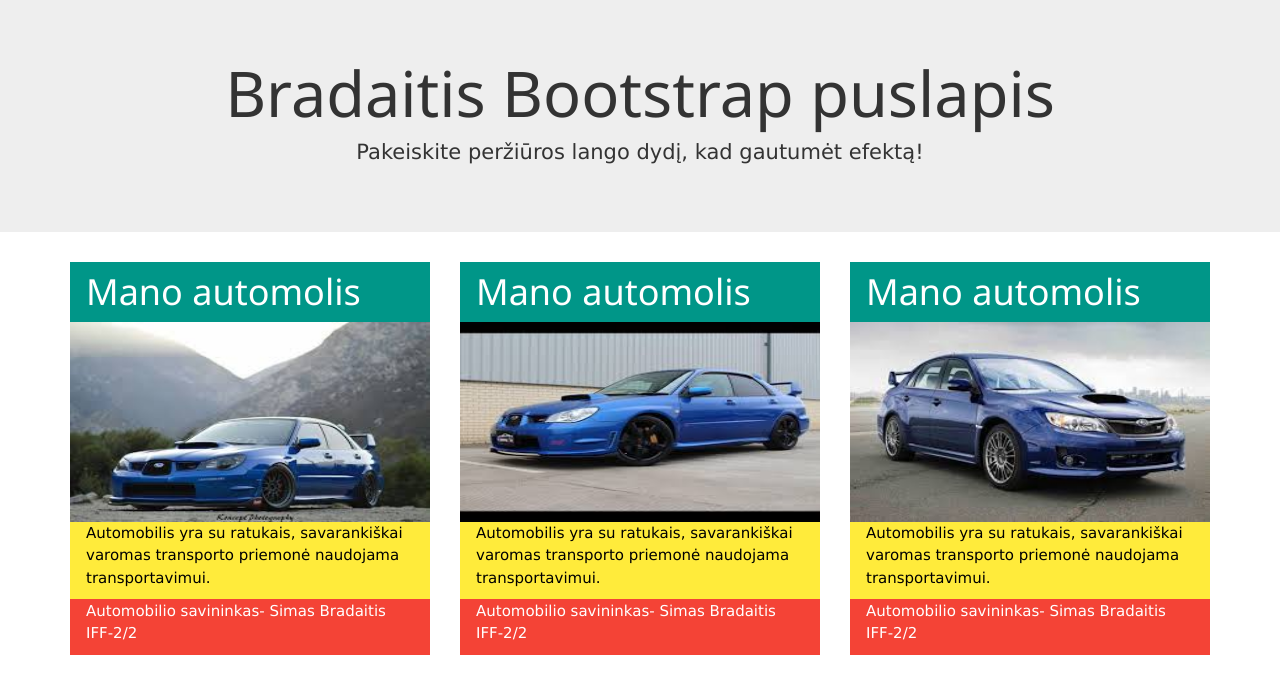
After one commit to simasbra/KTU_Kompiuteriu_Tinklai_ir_Internetines_Technologijos, a PHP site: page /bootstrap_automobilis.html in a window 1280 px wide. The commit adds this page. Shown: the top 694 px of the page. Run offline with PHP 8.4, Linux system fonts and the light colour scheme.

Commit message:
lab2 web done

```diff
--- a/Laboratorinis2/automobilis.html
+++ b/Laboratorinis2/automobilis.html
@@ -7,8 +7,10 @@
 	</head>
 
 	<body>
-		<h1>Mano automobilis</h1>
-		<img src="car1.jpg" alt="Car" style="width:100%">
+		<div class="w3-container w3-teal">
+			<h1>Mano automobilis</h1>
+		</div>
+		<img src="car1.jpeg" alt="Car" style="width:100%">
 		<div class="w3-container">
 			<p>Automobilis yra su ratukais, savarankiškai varomas transporto priemonė naudojama transportavimui.</p>
 		</div>
--- /dev/null
+++ b/Laboratorinis2/bootstrap_automobilis.html
@@ -0,0 +1,59 @@
+<!DOCTYPE html>
+<html lang="en">
+	<head>
+		<title>Bootstrap bandymai</title>
+		<meta charset="utf-8">
+		<meta name="viewport" content="width=device-width, initial-scale=1">
+		<link rel="stylesheet" href="http://maxcdn.bootstrapcdn.com/bootstrap/3.3.7/css/bootstrap.min.css">
+		<link rel="stylesheet" href="http://www.w3schools.com/lib/w3.css">
+		<script src="https://ajax.googleapis.com/ajax/libs/jquery/1.12.4/jquery.min.js"></script>
+		<script src="http://maxcdn.bootstrapcdn.com/bootstrap/3.3.7/js/bootstrap.min.js"></script>
+	</head>
+
+	<body>
+		<div class="jumbotron text-center">
+			<h1>Bradaitis Bootstrap puslapis</h1>
+			<p>Pakeiskite peržiūros lango dydį, kad gautumėt efektą!</p>
+		</div>
+		<div class="container">
+			<div class="row">
+				<div class="col-sm-4">
+					<div class="w3-container w3-teal">
+						<h1>Mano automolis</h1>
+					</div>
+					<img src="car1.jpeg" alt="Car" style="width:100%; height:200px;">
+					<div class="w3-container w3-yellow">
+						<p>Automobilis yra su ratukais, savarankiškai varomas transporto priemonė naudojama transportavimui.</p>
+					</div>
+					<div class="w3-container w3-red">
+						<p style=>Automobilio savininkas- Simas Bradaitis IFF-2/2 </p>
+					</div>
+				</div>
+				<div class="col-sm-4">
+					<div class="w3-container w3-teal" >
+						<h1>Mano automolis</h1>
+					</div>
+					<img src="car2.jpeg" alt="Car" style="width:100%; height:200px;">
+					<div class="w3-container  w3-yellow">
+						<p>Automobilis yra su ratukais, savarankiškai varomas transporto priemonė naudojama transportavimui.</p>
+					</div>
+					<div class="w3-container w3-red">
+						<p style=>Automobilio savininkas- Simas Bradaitis IFF-2/2 </p>
+					</div>
+				</div>
+				<div class="col-sm-4">
+					<div class="w3-container w3-teal">
+						<h1>Mano automolis</h1>
+					</div>
+					<img src="car3.jpeg" alt="Car" style="width:100%; height:200px;">
+					<div class="w3-container w3-yellow">
+						<p>Automobilis yra su ratukais, savarankiškai varomas transporto priemonė naudojama transportavimui.</p>
+					</div>
+					<div class="w3-container w3-red">
+						<p style=>Automobilio savininkas- Simas Bradaitis IFF-2/2 </p>
+					</div>
+				</div>
+			</div>
+		</div>
+	</body>
+</html>
```
Also changed, not shown: Laboratorinis2/index.php (+7 -1 lines), Laboratorinis2/car1.jpeg (added), Laboratorinis2/car2.jpeg (added), Laboratorinis2/car3.jpeg (added), 1 other file.
